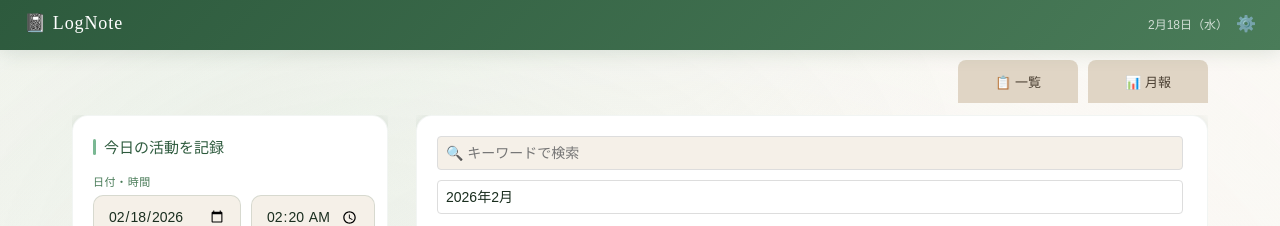
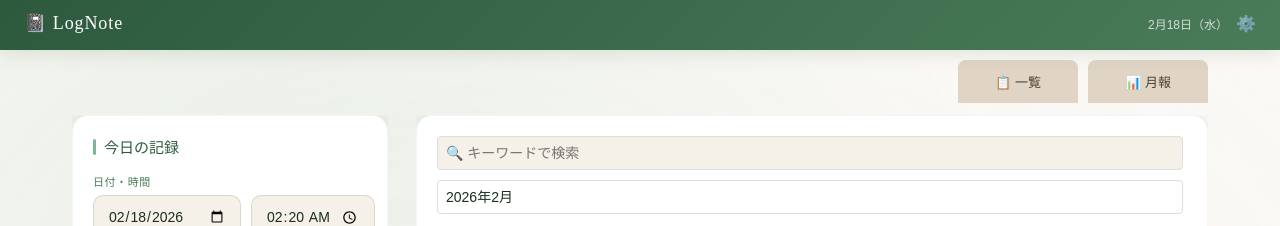
Before and after one commit to haru5512/katsudo-log, a React (Vite) app: page / in a window 1280 px wide. Shown: the top 226 px of the page. Built offline with nearby package versions, Linux system fonts and the light colour scheme.

Commit message:
fix: LogNote対応、テーマ・カテゴリ初期化修正、表示項目トグルボタンUI

```diff
--- a/src/components/RecordTab.jsx
+++ b/src/components/RecordTab.jsx
@@ -145,7 +145,7 @@
     return (
         <div className="page active">
             <div className="card">
-                <div className="card-title">今日の活動を記録</div>
+                <div className="card-title">今日の記録</div>
 
                 <label>日付・時間</label>
                 <div className="sub-row">
```
